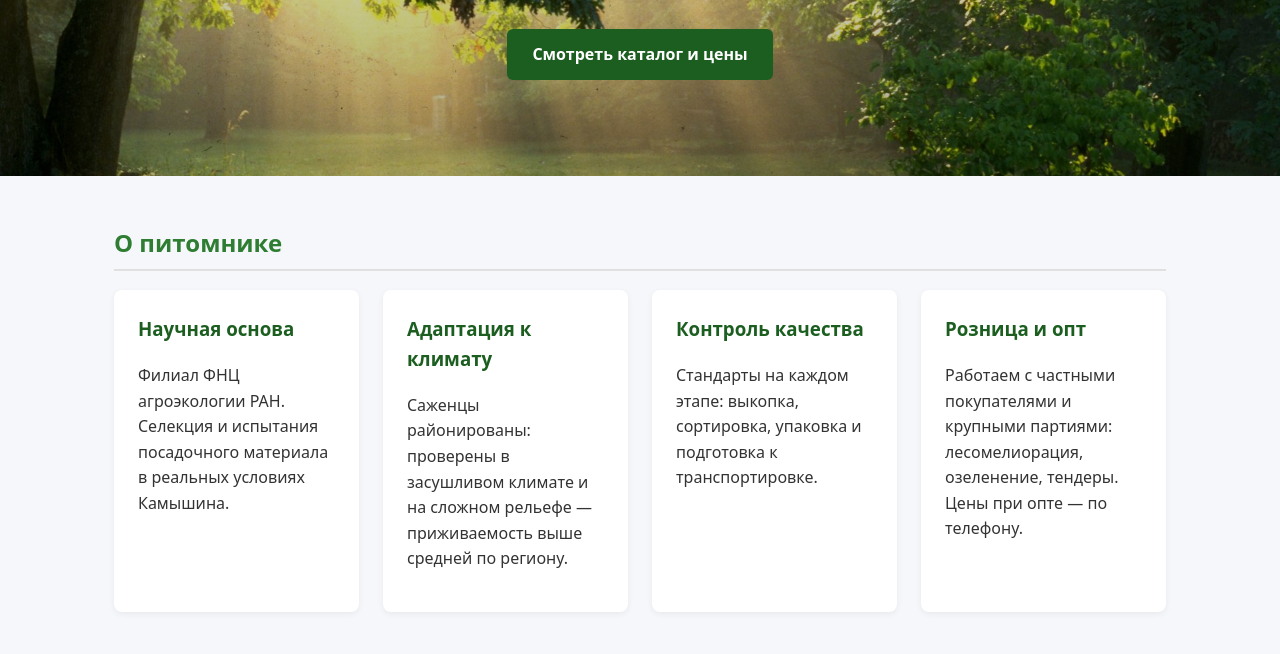
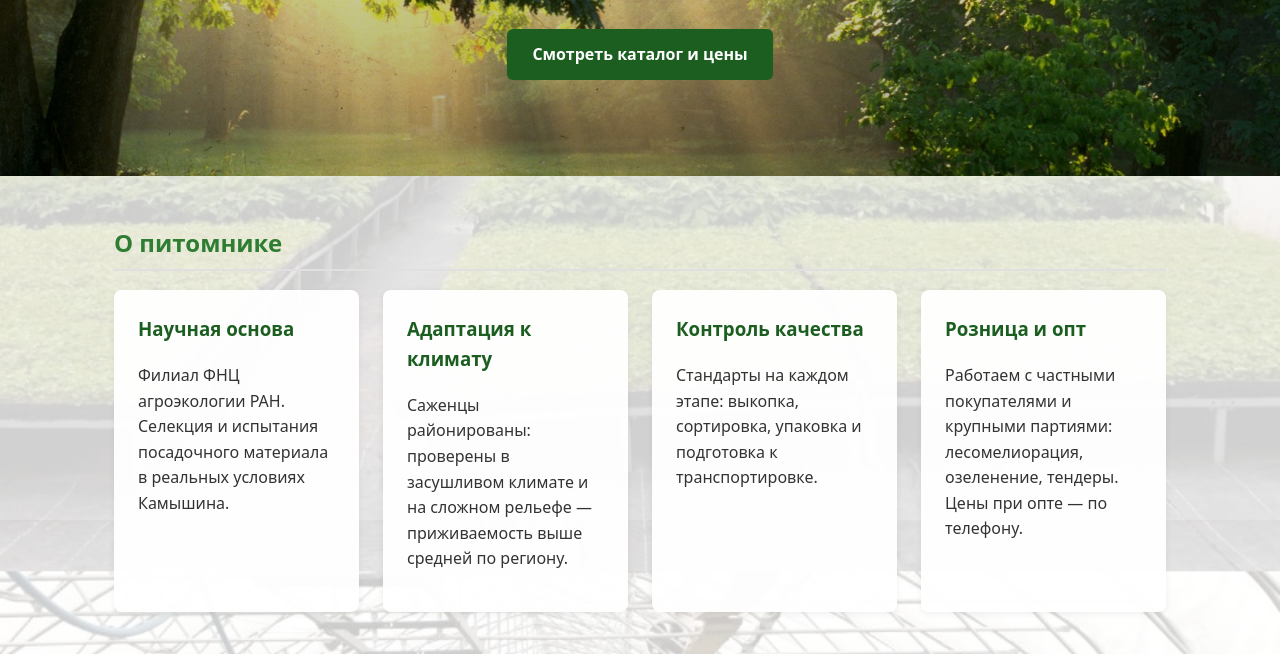
Before and after one commit to pitomnikkamyshin/pitomnikkamyshin.github.io, a plain HTML site: page docs/index.html in a window 1280 px wide. Shown: the part 280-934 px from the top of the page. Drawn offline with Linux system fonts and the light colour scheme.

Commit message:
Update index.html

```diff
--- a/docs/index.html
+++ b/docs/index.html
@@ -373,5 +373,9 @@ footer{background:#1a1a1a;color:#ccc;padding:2rem;text-align:center;font-size:.9
 .hero h1,.hero p,.forest-banner h2{text-shadow:0 2px 12px rgba(0,0,0,.7) !important}
 #contacts h2{color:#fff !important;text-shadow:0 2px 10px rgba(0,0,0,.6) !important}
 </style>
+<style>
+body{background:linear-gradient(rgba(255,255,255,.78),rgba(255,255,255,.82)),url('forest4.jpg') no-repeat center center/cover fixed !important}
+.card,.cat,#contacts .contact-box,table{background:rgba(255,255,255,.96) !important}
+</style>
 </body>
 </html>
```
